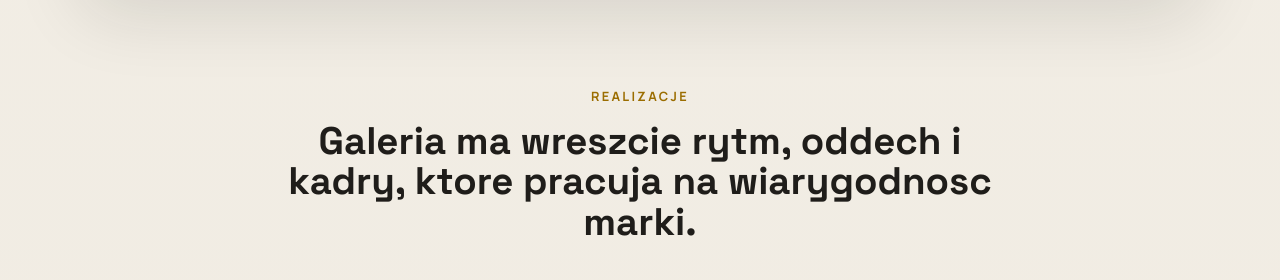
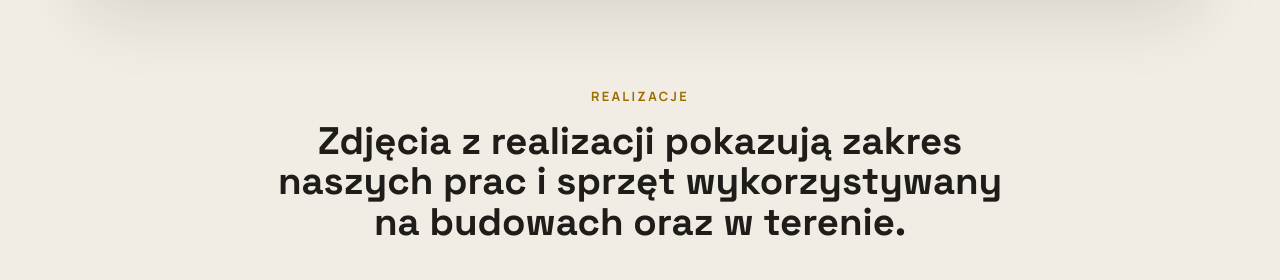
Before and after one commit to andrzejk82/pajakTrans, an Angular app in the folder pajak-trans-spa/: page / in a window 1280 px wide. Shown: the part 3300-3580 px from the top of the page. Built offline with nearby package versions, Linux system fonts and the light colour scheme.

Commit message:
Update gallery section heading for clarity and relevance.

```diff
--- a/pajak-trans-spa/src/app/app.component.html
+++ b/pajak-trans-spa/src/app/app.component.html
@@ -127,7 +127,7 @@
     <div class="container">
       <div class="section-heading section-heading--center">
         <p class="eyebrow">Realizacje</p>
-        <h2>Galeria ma wreszcie rytm, oddech i kadry, ktore pracuja na wiarygodnosc marki.</h2>
+        <h2>Zdjęcia z realizacji pokazują zakres naszych prac i sprzęt wykorzystywany na budowach oraz w terenie.</h2>
       </div>
 
       <div class="gallery__grid">
```
